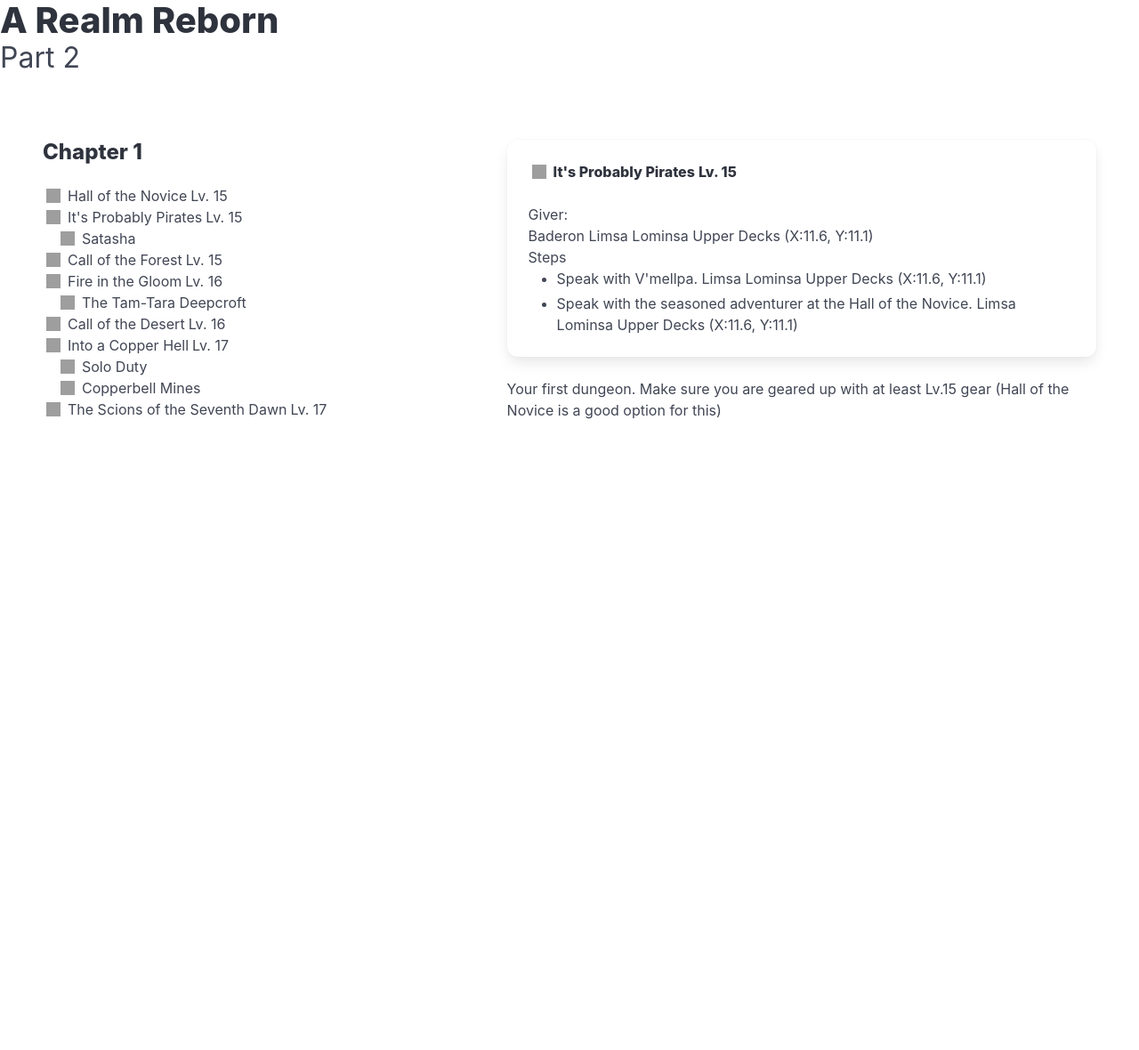
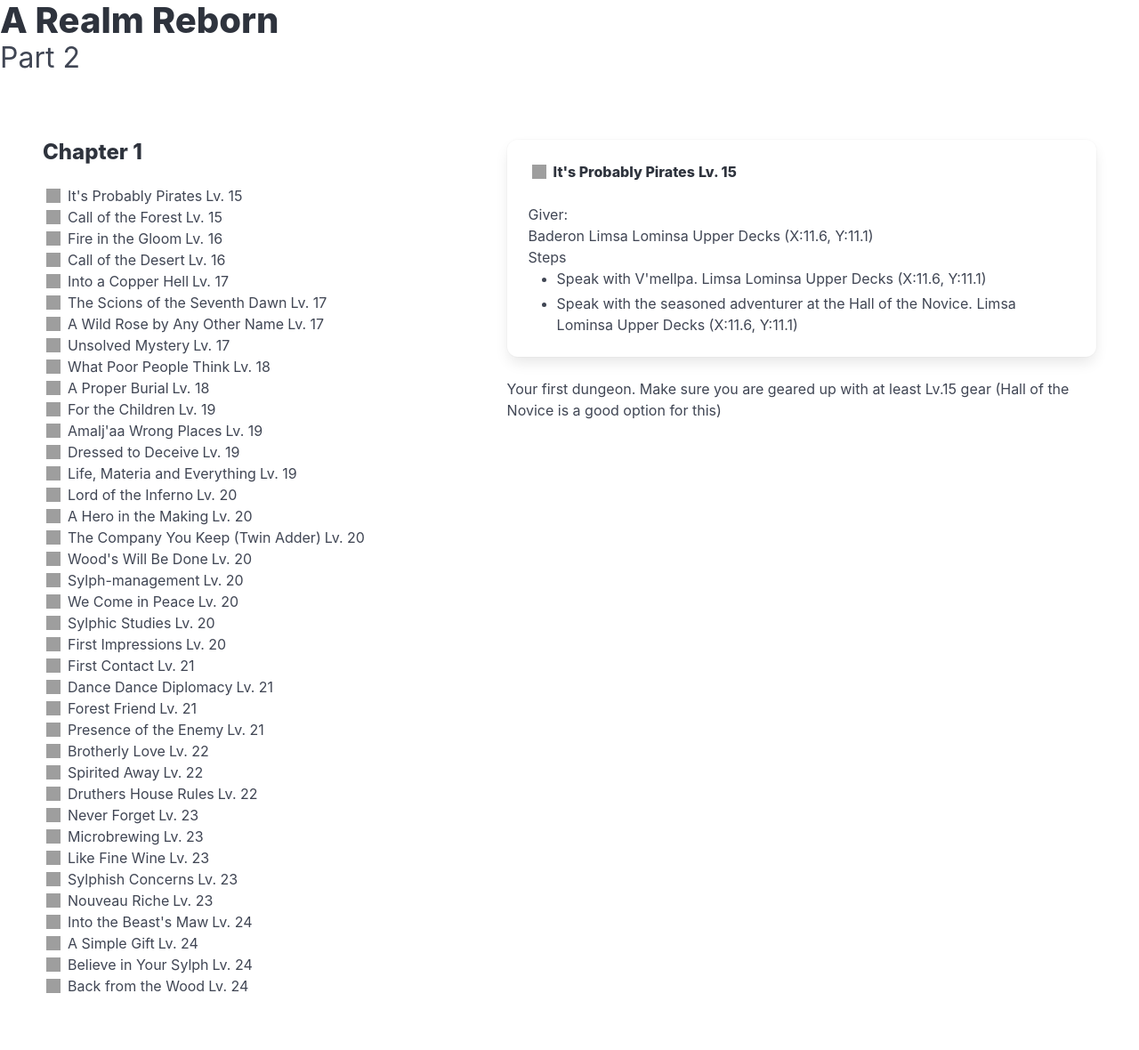
Before and after one commit to ffxiv-mognet/ffxiv-mognet.github.io, a Jekyll site: the page built from guide/realm_reborn/part2/chapter01.md, in a window 1280 px wide. Shown: the whole page at 89% size. Built offline with Jekyll 4.4.1, drawn with Linux system fonts in a browser that asks for light colours; before the commit the page ends 900 px from its top, so only the background shows below that; grey boxes are pictures that could not be loaded.

Commit message:
basic working quest lister

```diff
--- a/_collections/_quests/65781.markdown
+++ b/_collections/_quests/65781.markdown
@@ -1,5 +1,5 @@
 ---
-questId: 65781
+rowId: 65781
 name: It's Probably Pirates
 level: 15
 type: msq
--- a/guide/realm_reborn/part2/chapter01.md
+++ b/guide/realm_reborn/part2/chapter01.md
@@ -6,32 +6,236 @@
 title: A Realm Reborn - Part 2 - Chapter 1
 permalink: /guide/a-realm-reborn/part2/chapter1
 quests:
-  - name: Hall of the Novice
-    level: 15
-    type: novice
-  - name: It's Probably Pirates
-    dungeon: Satasha
-    level: 15
+  - level: 15
+    name: It's Probably Pirates
+    partQuestNo: 1
+    questId: ManSea203_00245
+    rowId: 65781
     type: msq
-    questId: 65781
-  - name: Call of the Forest
-    level: 15
+  - level: 15
+    name: Call of the Forest
+    partQuestNo: 2
+    questId: SubSea150_00676
+    rowId: 66212
     type: msq
-  - name: Fire in the Gloom
-    level: 16
-    dungeon: The Tam-Tara Deepcroft
+  - level: 16
+    name: Fire in the Gloom
+    partQuestNo: 3
+    questId: ManFst204_00677
+    rowId: 66213
     type: msq
-  - name: Call of the Desert
-    level: 16
+  - level: 16
+    name: Call of the Desert
+    partQuestNo: 4
+    questId: SubFst103_00678
+    rowId: 66214
     type: msq
-  - name: Into a Copper Hell
-    level: 17
+  - level: 17
+    name: Into a Copper Hell
+    partQuestNo: 5
+    questId: ManFst205_00660
+    rowId: 66196
     type: msq
-    dungeon: Copperbell Mines
-    hasSoloDuty: true
-  - name: The Scions of the Seventh Dawn
-    level: 17
+  - level: 17
+    name: The Scions of the Seventh Dawn
+    partQuestNo: 6
+    questId: ManFst206_00509
+    rowId: 66045
     type: msq
+  - level: 17
+    name: A Wild Rose by Any Other Name
+    partQuestNo: 7
+    questId: ManFst207_00510
+    rowId: 66046
+    type: msq
+  - level: 17
+    name: Unsolved Mystery
+    partQuestNo: 8
+    questId: SubWil110_00618
+    rowId: 66154
+    type: msq
+  - level: 18
+    name: What Poor People Think
+    partQuestNo: 9
+    questId: SubWil111_00619
+    rowId: 66155
+    type: msq
+  - level: 18
+    name: A Proper Burial
+    partQuestNo: 10
+    questId: SubWil112_00620
+    rowId: 66156
+    type: msq
+  - level: 19
+    name: For the Children
+    partQuestNo: 11
+    questId: SubWil113_00621
+    rowId: 66157
+    type: msq
+  - level: 19
+    name: Amalj'aa Wrong Places
+    partQuestNo: 12
+    questId: SubWil114_00622
+    rowId: 66158
+    type: msq
+  - level: 19
+    name: Dressed to Deceive
+    partQuestNo: 13
+    questId: SubWil129_00574
+    rowId: 66110
+    type: msq
+  - level: 19
+    name: Life, Materia and Everything
+    partQuestNo: 14
+    questId: ManFst208_00272
+    rowId: 65808
+    type: msq
+  - level: 20
+    name: Lord of the Inferno
+    partQuestNo: 15
+    questId: ManFst209_00343
+    rowId: 65879
+    type: msq
+  - level: 20
+    name: A Hero in the Making
+    partQuestNo: 16
+    questId: ManFst300_00511
+    rowId: 66047
+    type: msq
+  - level: 20
+    name: The Company You Keep (Twin Adder)
+    partQuestNo: 17
+    questId: ManFst302_00680
+    rowId: 66216
+    type: msq
+  - level: 20
+    name: Wood's Will Be Done
+    partQuestNo: 18
+    questId: ManFst303_00683
+    rowId: 66219
+    type: msq
+  - level: 20
+    name: Sylph-management
+    partQuestNo: 19
+    questId: ManFst304_00513
+    rowId: 66049
+    type: msq
+  - level: 20
+    name: We Come in Peace
+    partQuestNo: 20
+    questId: XxaUsa002_03856
+    rowId: 69392
+    type: msq
+  - level: 20
+    name: Sylphic Studies
+    partQuestNo: 21
+    questId: GaiUsa003_00709
+    rowId: 66245
+    type: msq
+  - level: 20
+    name: First Impressions
+    partQuestNo: 22
+    questId: GaiUsa004_00710
+    rowId: 66246
+    type: msq
+  - level: 21
+    name: First Contact
+    partQuestNo: 23
+    questId: GaiUsa101_00715
+    rowId: 66251
+    type: msq
+  - level: 21
+    name: Dance Dance Diplomacy
+    partQuestNo: 24
+    questId: XxaUsa103_03857
+    rowId: 69393
+    type: msq
+  - level: 21
+    name: Forest Friend
+    partQuestNo: 25
+    questId: XxaUsa104_03858
+    rowId: 69394
+    type: msq
+  - level: 21
+    name: Presence of the Enemy
+    partQuestNo: 26
+    questId: GaiUsa105_00719
+    rowId: 66255
+    type: msq
+  - level: 22
+    name: Brotherly Love
+    partQuestNo: 27
+    questId: GaiUsa201_00724
+    rowId: 66260
+    type: msq
+  - level: 22
+    name: Spirited Away
+    partQuestNo: 28
+    questId: GaiUsa202_00725
+    rowId: 66261
+    type: msq
+  - level: 22
+    name: Druthers House Rules
+    partQuestNo: 29
+    questId: XxaUsa203_03859
+    rowId: 69395
+    type: msq
+  - level: 23
+    name: Never Forget
+    partQuestNo: 30
+    questId: XxaUsa301_03860
+    rowId: 69396
+    type: msq
+  - level: 23
+    name: Microbrewing
+    partQuestNo: 31
+    questId: XxaUsa302_03861
+    rowId: 69397
+    type: msq
+  - level: 23
+    name: Like Fine Wine
+    partQuestNo: 32
+    questId: GaiUsa305_00737
+    rowId: 66273
+    type: msq
+  - level: 23
+    name: Sylphish Concerns
+    partQuestNo: 33
+    questId: GaiUsa306_00738
+    rowId: 66274
+    type: msq
+  - level: 23
+    name: Nouveau Riche
+    partQuestNo: 34
+    questId: XxaUsa308_03862
+    rowId: 69398
+    type: msq
+  - level: 24
+    name: Into the Beast's Maw
+    partQuestNo: 35
+    questId: ManFst306_00514
+    rowId: 66050
+    type: msq
+  - level: 24
+    name: A Simple Gift
+    partQuestNo: 36
+    questId: GaiUsa401_00743
+    rowId: 66279
+    type: msq
+  - level: 24
+    name: Believe in Your Sylph
+    partQuestNo: 37
+    questId: GaiUsa402_00744
+    rowId: 66280
+    type: msq
+  - level: 24
+    name: Back from the Wood
+    partQuestNo: 38
+    questId: GaiUsa404_00746
+    rowId: 66282
+    type: msq
+
+
 ---
 
 <container>
@@ -72,8 +276,8 @@
         <div class="column">
             <section class="section details">
                 {% for q in page.quests %}
-                    {% if q.questId %}
-                        {% assign quest = site.quests | where:"questId", q.questId | first %}
+                    {% if q.rowId %}
+                        {% assign quest = site.quests | where:"rowId", q.rowId | first %}
                         {{quest.content | markdownify}}
                     {% endif %}
                 {% endfor %}
```
Also changed, not shown: scripts/xiv-quest-scraper.py (+16 -6 lines).
